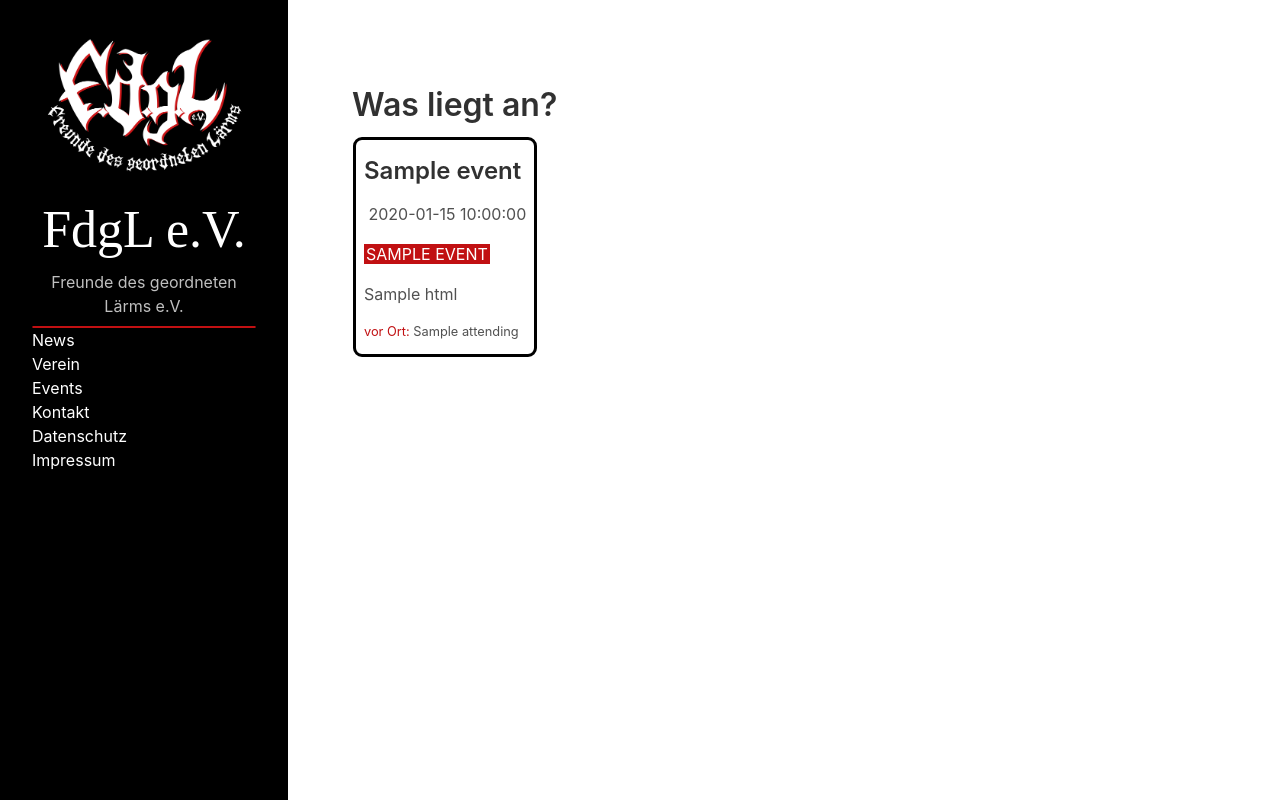
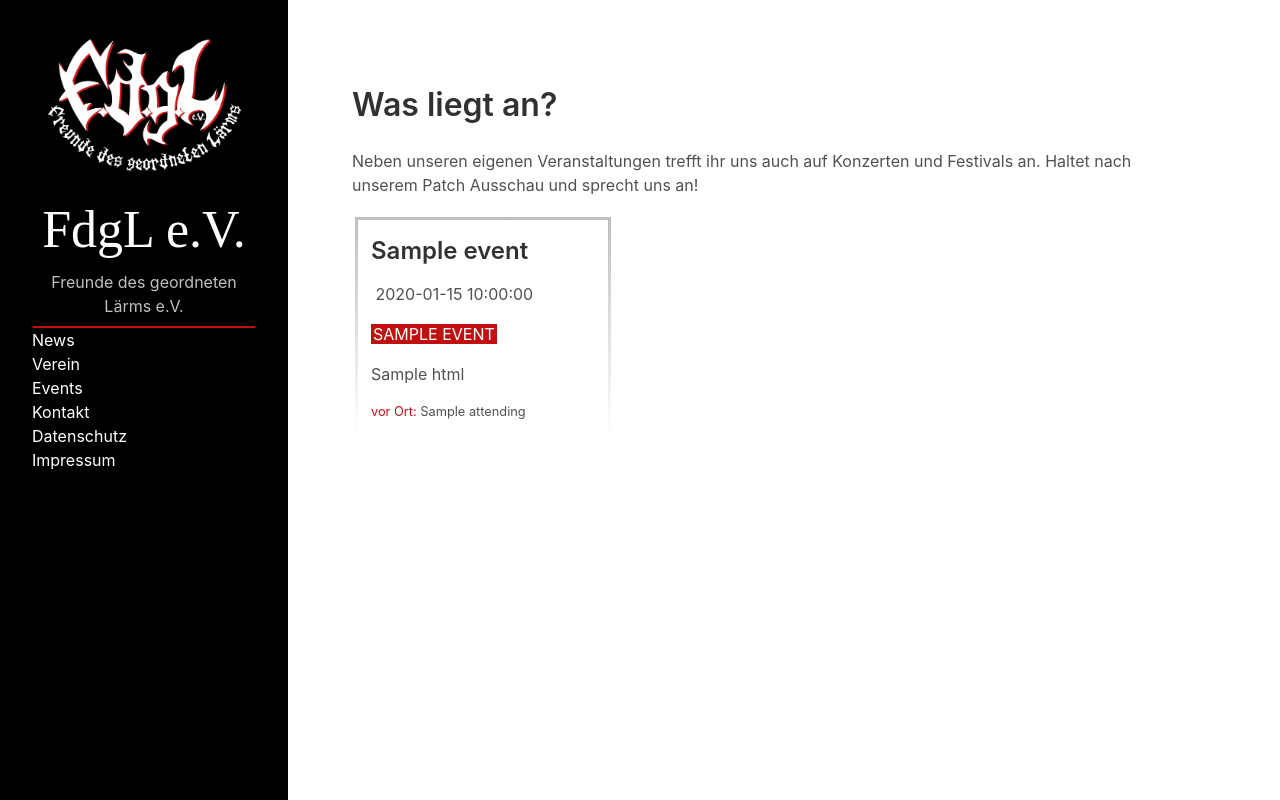
Before and after one commit to F-D-G-L/fdgl-homepage, a Flask app: template templates/events.html in a window 1280 px wide. Run offline with Flask 2, Linux system fonts and the light colour scheme; the template is opened without the code that fills it: most values are stand-ins (such as "Sample title", 1, 10 or a date in 2020); parts of the project's set-up code (start-up, migrations or seed data) failed here and were passed over.

Commit message:
Some enhancements to event styling.

```diff
--- a/static/css/events.css
+++ b/static/css/events.css
@@ -11,12 +11,20 @@
  */
 .event-card {
     border-style: solid;
-    border-width: 3px;
-    border-color: black;
-    border-radius: 9px;
-    margin: 4px 4px 4px 1px;
-    padding-left: 8px;
-    padding-right: 8px;
+    border-width: 0.2rem;
+    border-image-source: linear-gradient(to bottom, rgba(191, 191, 191, 1.0), rgba(255, 255, 255, 1.0));
+    border-image-slice: 1;
+    margin: 0.2rem 0.2rem 0.2rem 0.2rem;
+    padding-left: 0.8rem;
+    padding-right: 0.8rem;
+    width: 16rem;
+}
+
+.event-card-fdgl {
+    border-width: 0.4rem;
+    border-color: #c11012;
+    border-image-source: none;
+    border-image-sice: none;
 }
 
 .event-card img {
@@ -50,8 +58,8 @@
     padding-right: 2px;
 }
 
-@media (min-width: 54rem) {
+@media screen and (max-width: 783px), (orientation: portrait) {
     .event-card {
-        max-width: 40%;
+        width: 100%;
     }
 }
--- a/templates/events.html
+++ b/templates/events.html
@@ -1,27 +1,38 @@
 {% extends "template.html" %}
-
+    {% block additional_style %}
+        .container > * {
+            max-width: 50rem;
+            padding:0
+        }
+    {% endblock additional_style %}
 {% block title %}
     Was liegt an?
 {% endblock %}
 {% block content %}
+    <p>
+    Neben unseren eigenen Veranstaltungen trefft ihr uns auch auf Konzerten und
+    Festivals an. Haltet nach unserem Patch Ausschau und sprecht uns an!
+    </p>
     <div class="event-container">
 
     {% for event in events %}
-        <div class="event-card"
+        <div class="event-card {% if event.fdglevent == 'ja' %} event-card-fdgl{% endif %}"
              style="background-image:
                      linear-gradient(to bottom, rgba(255, 255, 255, 0.8), rgba(255, 255, 255, 1.0)),
-                     url({{ event.pic }});
+                        url({{ event.pic }});
                      background-repeat: no-repeat;
                      background-size: cover;
                      background-position: center;">
             <a href="{{ event.link }}#hideextern"><h2>{{ event.title }}</h2></a>
             <!--<img src="{{ event.pic }}"></img>-->
             <p><i class="fas fa-calendar-alt">&nbsp;</i>{{ event.date }}</p>
+            {% if event.fdglevent == 'ja' %}
+                 <span class="event-type"><i class="fas fa-asterisk">&nbsp;</i>FdgL</span>
+            {%  endif %}
             <span class="event-type">{{ event.event }}</span>
-            {% if event.fdglevent == 'ja' %}
-                 <span class="event-type-fdgl"><i class="fas fa-certificate">&nbsp;</i>FdgL Event</span>
-            {%  endif %}
+
             <p> {{ event.html|safe }} </p>
+
             <p class="attending">vor Ort:
                 {%  for a in event.attending.split(',') %}
                     <span class="attendee">{{ a }}{%  if a != event.attending.split(',')[-1] %},{%  endif %}</span>
--- a/templates/template.html
+++ b/templates/template.html
@@ -7,6 +7,9 @@
     <link rel="fotogrid stylesheet" href="{{ url_for('static', filename='css/fotogrid.css') }}">
     <link rel="event cards stylesheet" href="{{ url_for('static', filename='css/events.css') }}">
     <link rel="shortcut icon" href="{{ url_for('static', filename='favicon.ico') }}">
+    <style>
+      {% block additional_style %}{% endblock additional_style %}
+    </style>
     <title>FdgL - Freunde des geordneten Lärms</title>
   </head>
   <body class=post>
```
Also changed, not shown: events/growl2021.md (+1 -1 lines).
